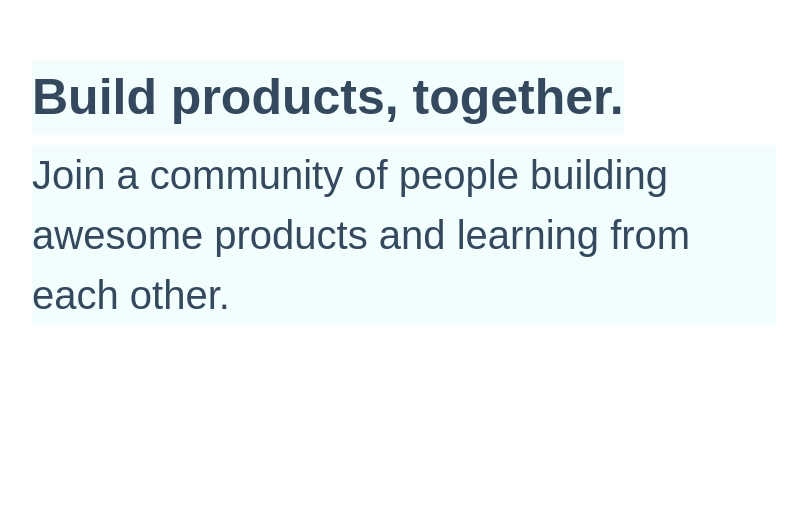
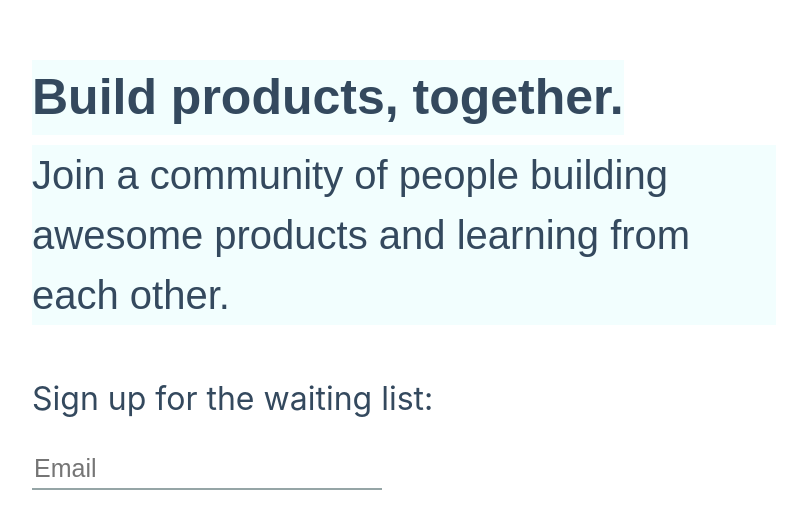
Before and after one commit to serranoarevalo/indie-makers-landing, a Next.js app: page / in a window 1280 px wide. Shown: the part 172-700 px from the top of the page, without its empty margins (112-919 px from the left). Built offline with nearby package versions, Linux system fonts and the light colour scheme.

Commit message:
Input validation

```diff
--- a/pages/index.tsx
+++ b/pages/index.tsx
@@ -1,10 +1,37 @@
-export default () => (
+import React, { ChangeEventHandler, FormEventHandler, FormEvent } from "react";
+
+interface IState {
+  email: string;
+  isValid: boolean;
+}
+
+class Index extends React.Component<{}, IState> {
+  state = {
+    email: "",
+    isValid: false
+  };
+  render() {
+    const { email, isValid } = this.state;
+    return (
       <div>
         <h2>Build products, together.</h2>
         <h3>
           Join a community of people building awesome products and learning from
           each other.
         </h3>
+        <div className="emailSection">
+          <span>Sign up for the waiting list:</span>
+          <form onSubmit={this._handleSubmit}>
+            <input
+              value={email}
+              onChange={this._handleInputChange}
+              placeholder={"Email"}
+              className={isValid ? "valid" : "invalid"}
+              type={"email"}
+              required={true}
+            />
+          </form>
+        </div>
         <style jsx>
           {`
             div {
@@ -30,7 +57,57 @@ export default () => (
               font-size: 40px;
               line-height: 1.5;
             }
+            .emailSection {
+              margin-top: 50px;
+            }
+            .emailSection span {
+              font-size: 32px;
+              margin-bottom: 30px;
+            }
+            .emailSection input {
+              -webkit-appearance: none;
+              border: none;
+              border-bottom: 2px solid #95a5a6;
+              font-size: 20px;
+              min-width: 350px;
+              padding-bottom: 5px;
+              font-size: 25px;
+              transition: border-color 0.2s linear;
+            }
+            .emailSection input:focus,
+            .emailSection input:active {
+              outline: none;
+            }
+            .invalid:focus {
+              border-color: #fef48b !important;
+            }
+            .valid:focus {
+              border-color: #2ecc71 !important;
+            }
           `}
         </style>
       </div>
     );
+  }
+
+  private _handleInputChange: ChangeEventHandler<HTMLInputElement> = (
+    event: React.ChangeEvent<HTMLInputElement>
+  ) => {
+    const {
+      target: { value }
+    } = event;
+    const isValid = /^(([^<>()\[\]\\.,;:\s@"]+(\.[^<>()\[\]\\.,;:\s@"]+)*)|(".+"))@((\[[0-9]{1,3}\.[0-9]{1,3}\.[0-9]{1,3}\.[0-9]{1,3}])|(([a-zA-Z\-0-9]+\.)+[a-zA-Z]{2,}))$/.test(
+      value
+    );
+    this.setState({
+      email: value,
+      isValid
+    });
+  };
+
+  private _handleSubmit: FormEventHandler = (event: FormEvent) => {
+    event.preventDefault();
+  };
+}
+
+export default Index;
```
Lines whose indentation alone changed are shown as unchanged.
